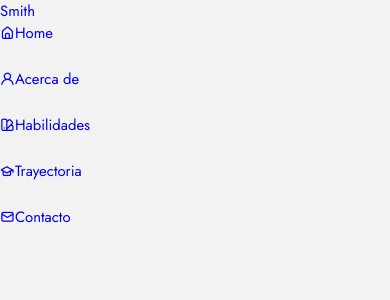
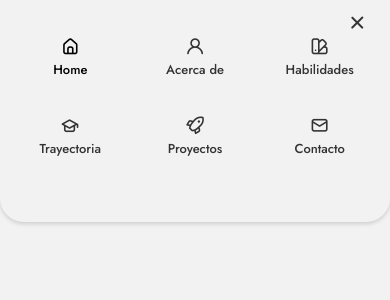
Before and after one commit to MarianoVera22/react-portfolio, a React (Create React App) app: page / in a window 390 px wide. Shown: the top 300 px of the page. Built offline with nearby package versions, Linux system fonts and the light colour scheme.

Commit message:
header responsive

```diff
--- a/src/App.css
+++ b/src/App.css
@@ -155,6 +155,10 @@
 }
 
 @media screen and (max-width: 992px) {
+  .container {
+    margin-left: var(--mb-1-5);
+    margin-right: var(--mb-1-5);
+  }
 }
 
 @media screen and (max-width: 768px) {
--- a/src/components/nav/Nav.css
+++ b/src/components/nav/Nav.css
@@ -0,0 +1,97 @@
+.header {
+  width: 100%;
+  position: fixed;
+  top: 0;
+  left: 0;
+  z-index: var(--z-fixed);
+  background-color: var(--body-color);
+}
+
+.nav {
+  height: calc(var(--header-height) + 1.5rem);
+  display: flex;
+  justify-content: space-between;
+  align-items: center;
+  column-gap: 1rem;
+}
+
+.nav-logo,
+.nav-toggle {
+  color: var(--title-color);
+  font-weight: var(--font-medium);
+}
+
+.nav-list {
+  display: flex;
+  column-gap: 2rem;
+}
+
+.nav-close,
+.nav-toggle,
+.nav-icon {
+  display: none;
+}
+
+.nav-link {
+  display: flex;
+  flex-direction: column;
+  align-items: center;
+  font-size: var(--small-font-size);
+  color: var(--title-color);
+  font-weight: var(--font-medium);
+  transition: 0.3s;
+}
+
+.active-link,
+.nav-link:hover {
+  color: var(--title-color-dark);
+}
+
+/* Breakpoints */
+@media screen and (max-width: 768px) {
+  .header {
+    top: 0;
+    bottom: initial;
+  }
+
+  .nav {
+    height: var(--header-height);
+  }
+
+  .nav-menu {
+    position: fixed;
+    top: 0;
+    left: 0;
+    width: 100%;
+    background-color: var(--body-color);
+    padding: 2rem 1.5rem 4rem;
+    box-shadow: 0px 2px 4px rgba(0, 0, 0, 0.15);
+    border-radius: 0 0 1.5rem 1.5rem;
+    transition: 0.3s;
+  }
+
+  .nav-list {
+    display: grid;
+    grid-template-columns: repeat(3, 1fr);
+    gap: 2rem;
+  }
+
+  .nav-icon {
+    font-size: 1.2rem;
+  }
+
+  .nav-close {
+    position: absolute;
+    right: 1.3rem;
+    bottom: 0.5rem;
+    font-size: 1.5rem;
+    cursor: pointer;
+    color: var(--title-color);
+  }
+
+  .nav-close,
+  .nav-icon,
+  .nav-toggle {
+    display: block;
+  }
+}
--- a/src/components/nav/Nav.jsx
+++ b/src/components/nav/Nav.jsx
@@ -4,48 +4,61 @@
 
 const Nav = () => {
   return (
-    <header className="nav">
+    <header className="header">
        <nav className="nav container">
             <a href="index.html" className="nav-logo">
-                Smith
+                Mariano
             </a>
             <div className="nav-menu">
                 <ul className="nav-list grid">
                     <li className="nav-item">
-                        <a href="#home" className="nav-link">
+                        <a href="#home" className="nav-link active-link">
                             <i className="uil uil-estate nav-icon"></i>
                              Home
                         </a>
                     </li>
 
                     <li className="nav-item">
-                        <a href="#home" className="nav-link">
+                        <a href="#acerca" className="nav-link">
                             <i className="uil uil-user nav-icon"></i>
                              Acerca de
                         </a>
                     </li>
 
                     <li className="nav-item">
-                        <a href="#home" className="nav-link">
+                        <a href="#habilidades" className="nav-link">
                             <i className="uil uil-swatchbook nav-icon"></i>
                              Habilidades
                         </a>
                     </li>
 
                     <li className="nav-item">
-                        <a href="#home" className="nav-link">
+                        <a href="#trayectoria" className="nav-link">
                             <i className="uil uil-graduation-cap nav-icon"></i>
                              Trayectoria
                         </a>
                     </li>
 
                     <li className="nav-item">
-                        <a href="#home" className="nav-link">
+                        <a href="#proyectos" className="nav-link">
+                            <i className="uil uil-rocket nav-icon"></i>
+                             Proyectos
+                        </a>
+                    </li>
+
+                    <li className="nav-item">
+                        <a href="#contacto" className="nav-link">
                             <i className="uil uil-envelope-alt nav-icon"></i>
                              Contacto
                         </a>
                     </li>
                 </ul>
+            </div>
+            <div className="nav-toggle">
+                <i class="uil uil-apps"></i>
+            </div>
+            <div className="div nav-close">
+                <i class="uil uil-times"></i>
             </div>
        </nav>
     </header>
```
